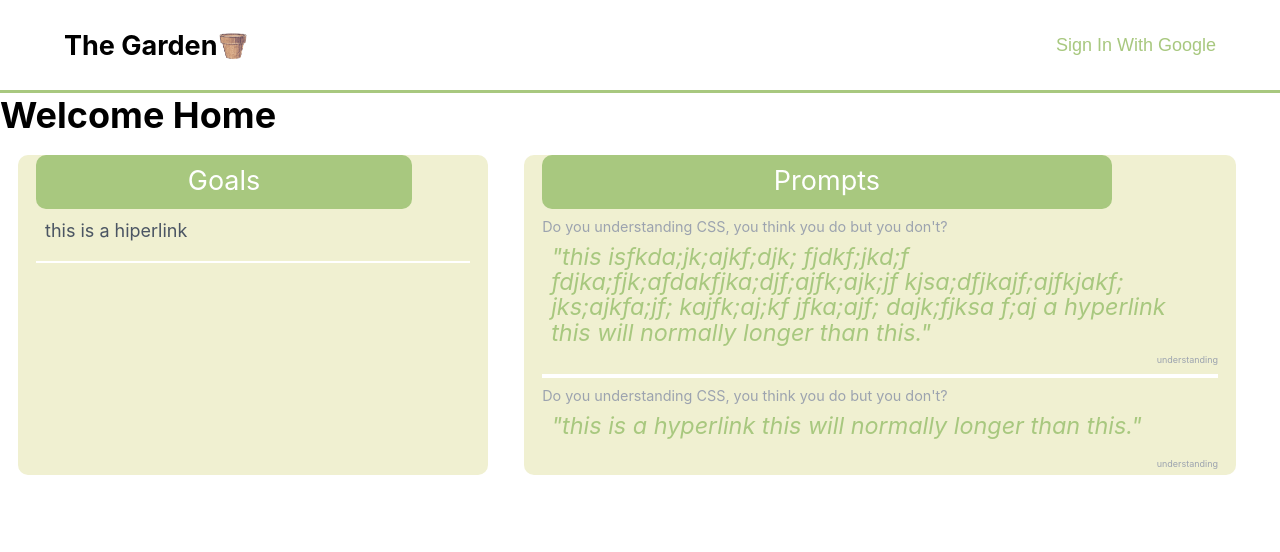
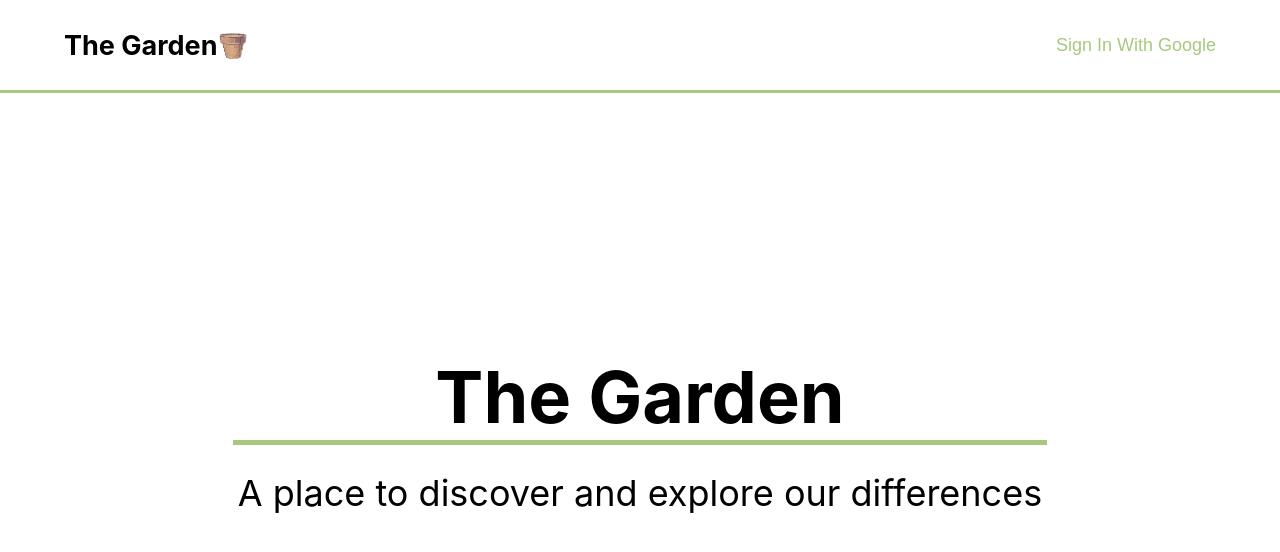
Before and after one commit to jacobkagon/garden-frontend, a Next.js app: page / in a window 1280 px wide. Shown: the top 552 px of the page. Built offline with nearby package versions, Linux system fonts and the light colour scheme; no server answers.

Commit message:
conditional render for user is login

```diff
--- a/pages/index.js
+++ b/pages/index.js
@@ -4,12 +4,15 @@ import Welcome from '@/components/Welcome/Welcome';
 import Navbar from '@/components/Navbar/Navbar';
 import Homepage from '@/components/Home/Home';
 
+import { useAuth } from '@/lib/auth';
+
 export default function Home() {
+    const auth = useAuth();
+
     return (
         <div>
             <Navbar />
-            {/* <Welcome /> */}
-            <Homepage />
+            {auth.user ? <Homepage /> : <Welcome />}
         </div>
     );
 }
```
